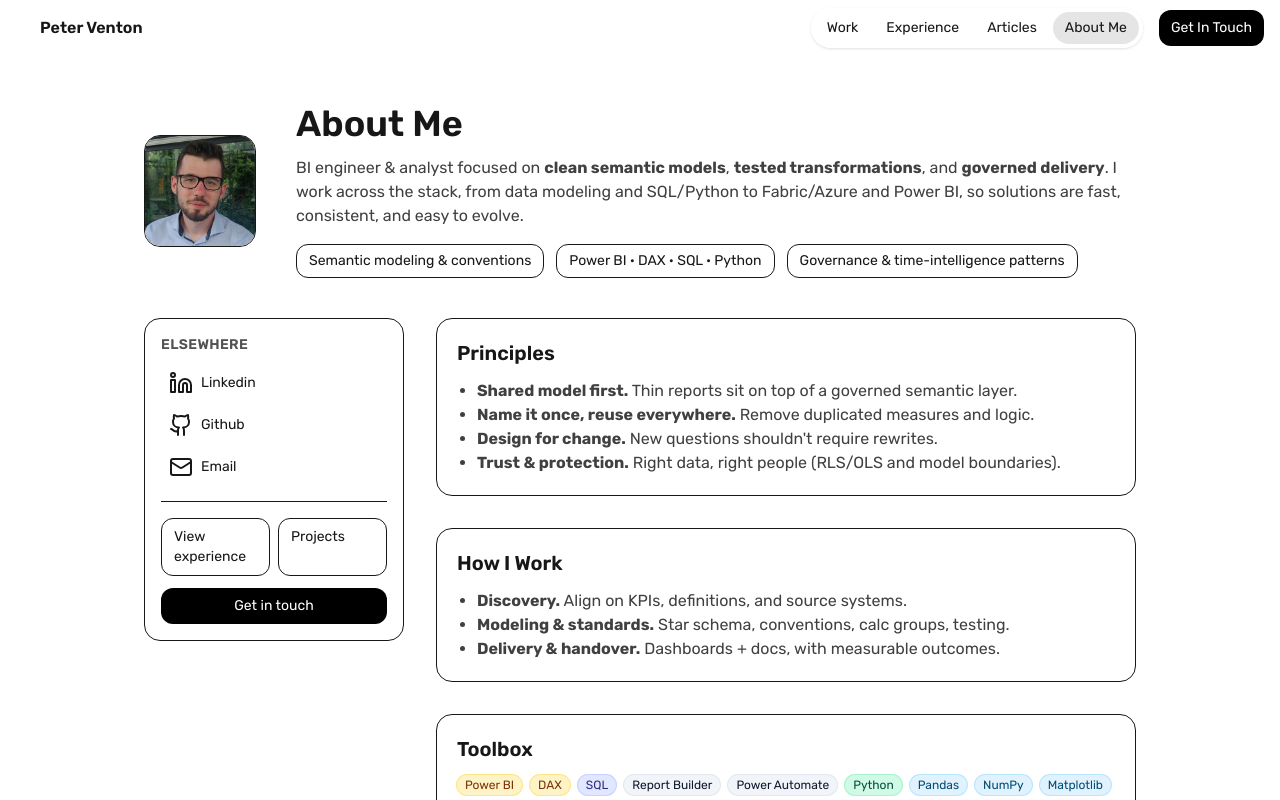
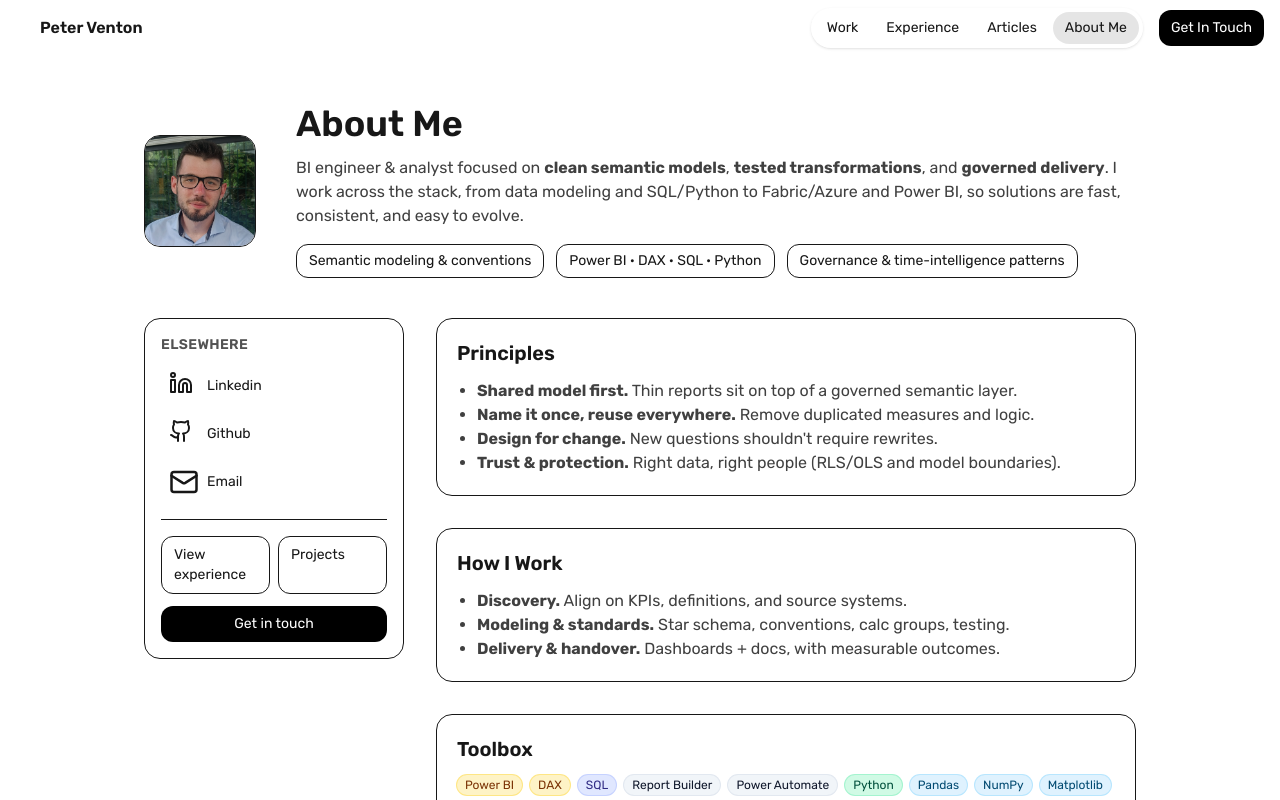
Before and after one commit to PeterSVenton/portfolio, a Next.js app: page /about in a window 1280 px wide. Shown: the top 800 px of the page. Built offline with nearby package versions, Linux system fonts and the light colour scheme.

Commit message:
got rid of lucide dependency for company icons as these will be deprecated added custom svgr component for linkedin,github added custom type and rewrote type definition in socials

```diff
--- a/src/app/about/page.tsx
+++ b/src/app/about/page.tsx
@@ -141,7 +141,7 @@ export default function AboutPage() {
             <h2 className="text-sm font-semibold uppercase tracking-wide text-neutral-600">Elsewhere</h2>
             <ul className="mt-3 flex flex-col gap-2 text-sm">
               {SocialOrder.map((label, key) => {
-                const { href, lucideIcon: Icon } = Socials[label]
+                const { href, Icon } = Socials[label]
                 const external = href.startsWith('http')
                 return (
                   <li key={key}>
@@ -153,7 +153,7 @@ export default function AboutPage() {
                       aria-label={label}
                       title={label}
                     >
-                        <Icon />
+                        <Icon size={30} />
                       <span>{label}</span>
                     </a>
                   </li>
--- /dev/null
+++ b/src/components/svgs/Github.tsx
@@ -0,0 +1,22 @@
+import * as React from "react"
+import { CustomIconProps } from "./types"
+
+
+const Github = ({size=13, ...props}: CustomIconProps) => (
+  <svg
+    xmlns="http://www.w3.org/2000/svg"
+    fill="none"
+    stroke="currentColor"
+    strokeLinecap="round"
+    strokeLinejoin="round"
+    strokeWidth={2}
+    width={size}
+    height={size}
+    className="lucide lucide-github-icon lucide-github"
+    {...props}
+  >
+    <path d="M15 22v-4a4.8 4.8 0 0 0-1-3.5c3 0 6-2 6-5.5.08-1.25-.27-2.48-1-3.5.28-1.15.28-2.35 0-3.5 0 0-1 0-3 1.5-2.64-.5-5.36-.5-8 0C6 2 5 2 5 2c-.3 1.15-.3 2.35 0 3.5A5.403 5.403 0 0 0 4 9c0 3.5 3 5.5 6 5.5-.39.49-.68 1.05-.85 1.65-.17.6-.22 1.23-.15 1.85v4" />
+    <path d="M9 18c-4.51 2-5-2-7-2" />
+  </svg>
+)
+export default Github
--- /dev/null
+++ b/src/components/svgs/Linkedin.tsx
@@ -0,0 +1,21 @@
+import * as React from "react"
+import { CustomIconProps } from "./types"
+
+const Linkedin = ({size=13, ...props}: CustomIconProps) => (
+  <svg
+    xmlns="http://www.w3.org/2000/svg"
+    fill="none"
+    stroke="currentColor"
+    strokeLinecap="round"
+    strokeLinejoin="round"
+    strokeWidth={2}
+    width={size}
+    height={size}
+    className="lucide lucide-linkedin-icon lucide-linkedin"
+    {...props}
+  >
+    <path d="M16 8a6 6 0 0 1 6 6v7h-4v-7a2 2 0 0 0-2-2 2 2 0 0 0-2 2v7h-4v-7a6 6 0 0 1 6-6zM2 9h4v12H2z" />
+    <circle cx={4} cy={4} r={2} />
+  </svg>
+)
+export default Linkedin
--- /dev/null
+++ b/src/components/svgs/index.ts
@@ -0,0 +1,3 @@
+export { default as Github } from './Github'
+export { default as Linkedin } from './Linkedin'
+export type { CustomIcon } from './types'
--- /dev/null
+++ b/src/components/svgs/types.ts
@@ -0,0 +1,5 @@
+import { ComponentType, SVGProps } from "react";
+
+export type CustomIconProps = SVGProps<SVGSVGElement> & { size?: number | string }
+
+export type CustomIcon = ComponentType<CustomIconProps>
```
Also changed, not shown: src/data/socials.ts (+6 -9 lines).
